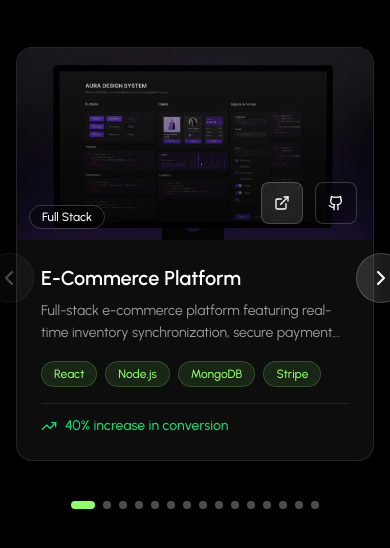
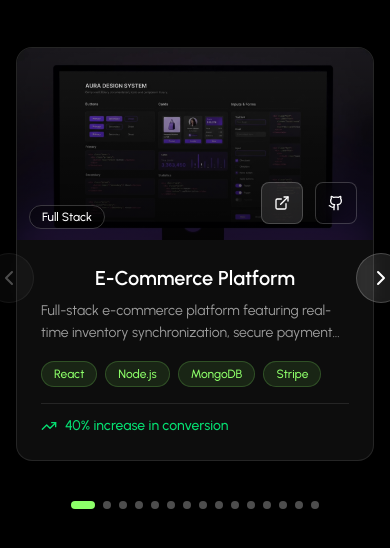
Before and after one commit to alexbalak21/Portfolio, a React app: page / in a window 390 px wide. Shown: the part 5353-5901 px from the top of the page. Built offline with nearby package versions, Linux system fonts and the light colour scheme; the HTML template or start-up script is replaced by a standard one.

Commit message:
Project card title fixed

```diff
--- a/src/components/ui/ProjectCard.tsx
+++ b/src/components/ui/ProjectCard.tsx
@@ -78,7 +78,7 @@ export default function ProjectCard({ project }: ProjectCardProps) {
       {/* Content */}
       <div className="p-6 space-y-4">
         <div>
-          <h3 className="text-xl font-semibold text-white mb-2 group-hover:text-primary/90 transition-colors duration-300 ">
+          <h3 className="text-xl font-semibold md:text-start text-center text-white mb-2 group-hover:text-primary/90 transition-colors duration-300 ">
             {title}
           </h3>
           <p className="text-white/60 text-sm leading-relaxed line-clamp-2">
```
